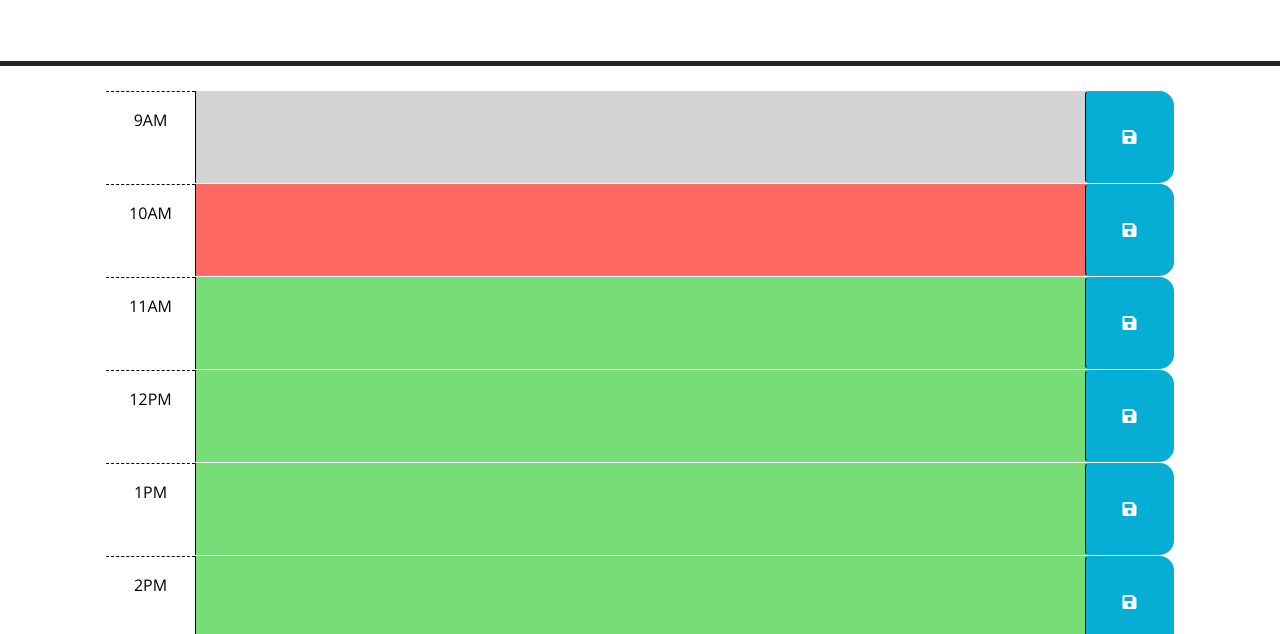
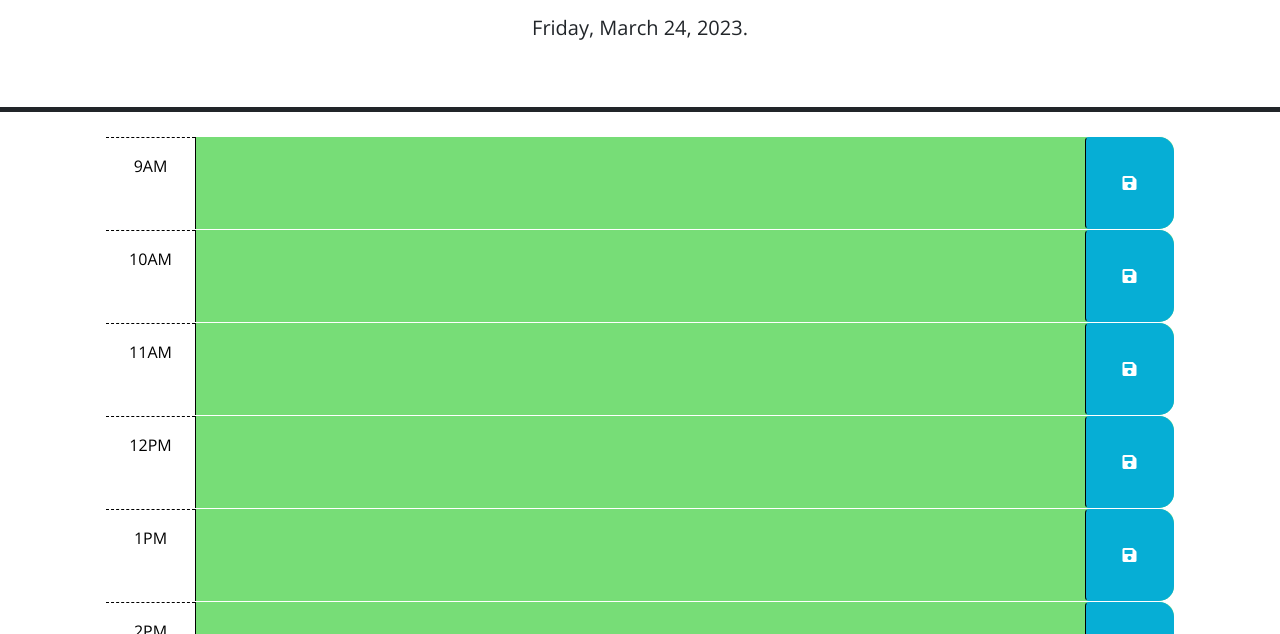
Before and after one commit to Scorch87/Work-Day-Scheduler, a plain HTML site: page index.html in a window 1280 px wide. Shown: the part 166-800 px from the top of the page. Drawn offline with nearby package versions, Linux system fonts and the light colour scheme; files that its build step writes are made by us from their sources.

Commit message:
Update index.html

```diff
--- a/index.html
+++ b/index.html
@@ -121,6 +121,6 @@
       crossorigin="anonymous"
     ></script>
 
-    <script src="script.js"></script>
+    <script src="./develop/script.js"></script>
   </body>
 </html>
```
